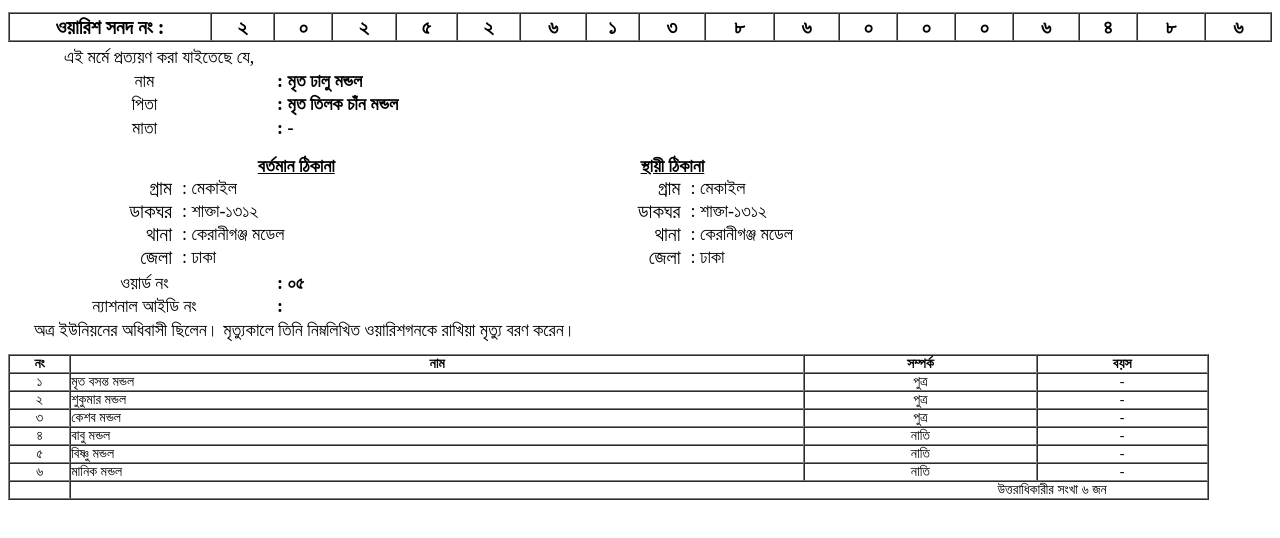
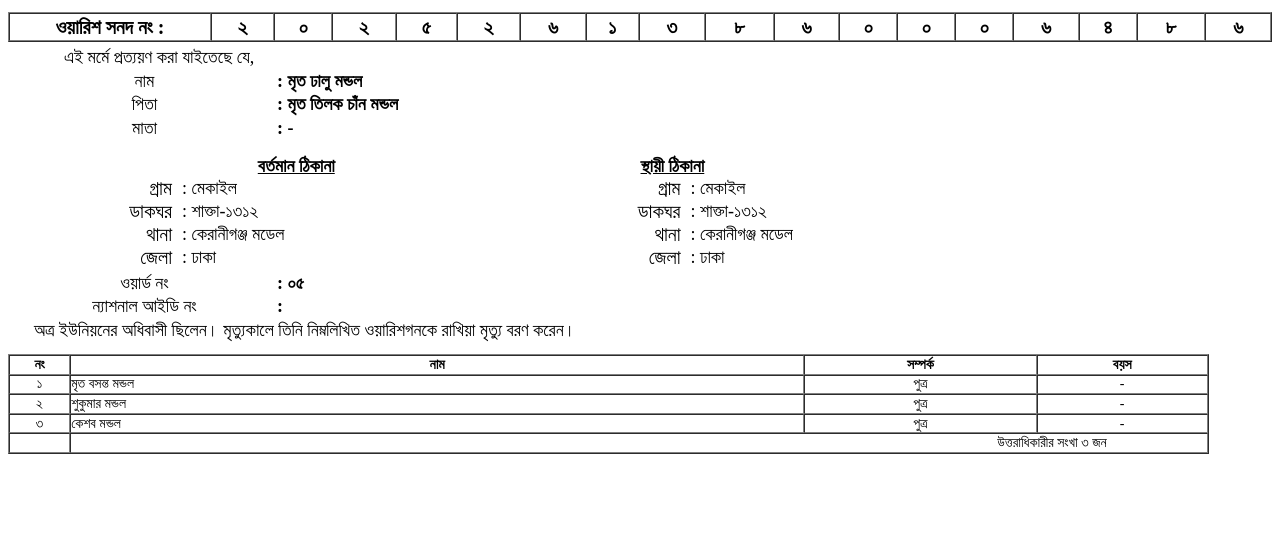
Before and after one commit to Saktaup/6486, a plain HTML site: page index.html in a window 1280 px wide. Shown: the part 178-716 px from the top of the page. Drawn offline with Linux system fonts and the light colour scheme.

Commit message:
Update index.html

```diff
--- a/index.html
+++ b/index.html
@@ -230,28 +230,10 @@
                 <td style=""> কেশব মন্ডল</td>
                 <td style="text-align:center;">পুত্র</td>
                 <td style="text-align:center;">-</td>
-            </tr>
-            <tr>
-                <td style="text-align:center;">৪</td>
-                <td style=""> বাবু মন্ডল</td>
-                <td style="text-align:center;">নাতি</td>
-                <td style="text-align:center;">-</td>
-            </tr>
-            <tr>
-                <td style="text-align:center;">৫</td>
-                <td style=""> বিষ্ণু মন্ডল</td>
-                <td style="text-align:center;">নাতি</td>
-                <td style="text-align:center;">-</td>
-              </tr>
-            <tr>
-                <td style="text-align:center;">৬</td>
-                <td style=""> মানিক মন্ডল</td>
-                <td style="text-align:center;">নাতি</td>
-                <td style="text-align:center;">-</td>
                 </tr>
             </tr>
                 <td></td>
-                <td colspan="3" style="text-align:right;padding-right:100px;">উত্তরাধিকারীর সংখা <span id="">৬</span>  জন</td>
+                <td colspan="3" style="text-align:right;padding-right:100px;">উত্তরাধিকারীর সংখা <span id="">৩</span>  জন</td>
             </tr>
             </tr>
 
@@ -264,4 +246,4 @@
 
 </body>
 
-                  </html>
+    </html>
```
